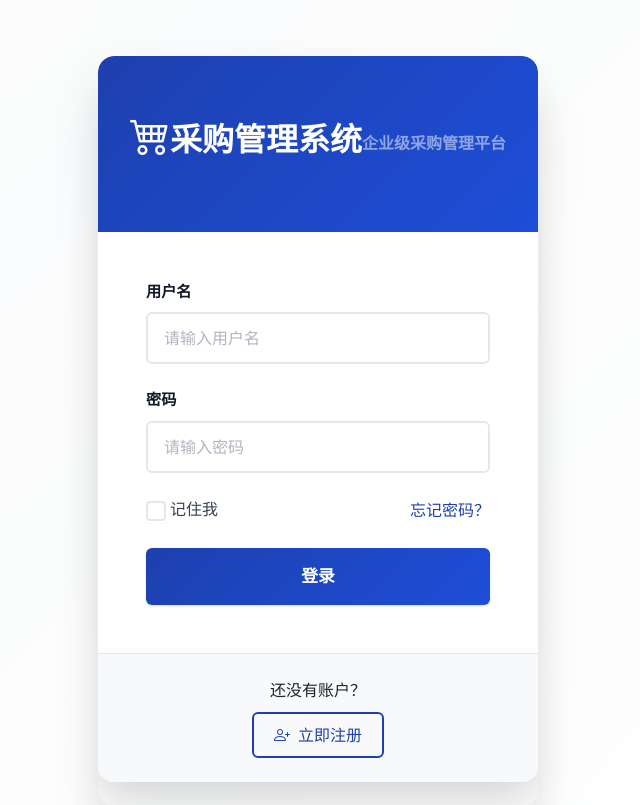
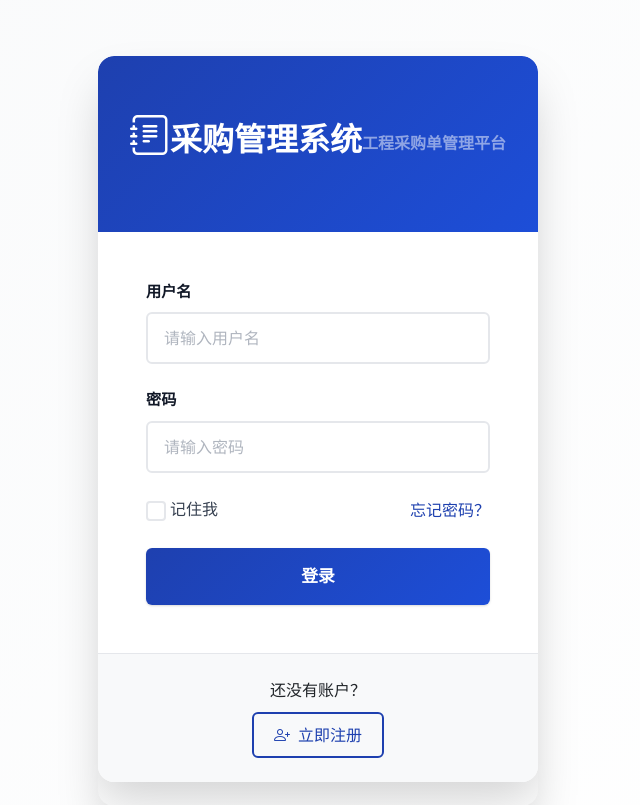
Before and after one commit to qianqianjie-999/procurement_v1.0, a Flask app: page /auth/login in a window 1280 px wide. Shown: the top 805 px of the page, without its empty margins (322-962 px from the left). Run offline with Flask 3, Linux system fonts and the light colour scheme; some libraries are stand-ins or nearby versions; some web fonts are replaced.

Commit message:
feat: 更新系统名称为工程采购单管理平台，优化图标

```diff
--- a/app/templates/auth/login_enhanced.html
+++ b/app/templates/auth/login_enhanced.html
@@ -11,10 +11,10 @@
             <!-- 卡片头部 -->
             <div class="card-header text-center py-5 bg-gradient-primary">
                 <div class="mb-3">
-                    <i class="bi bi-cart4 text-white" style="font-size: 2.5rem;"></i>
+                    <i class="bi bi-journal-text text-white" style="font-size: 2.5rem;"></i>
                 </div>
                 <h2 class="text-white mb-2">采购管理系统</h2>
-                <p class="text-white-50 mb-0">企业级采购管理平台</p>
+                <p class="text-white-50 mb-0">工程采购单管理平台</p>
             </div>
 
             <!-- 卡片主体 -->
--- a/app/templates/auth/register.html
+++ b/app/templates/auth/register.html
@@ -106,7 +106,7 @@
         </div>
         <div class="card-footer">
             <small class="text-muted">
-                &copy; 2026 采购管理系统 | 企业级采购管理平台
+                &copy; 2026 采购管理系统 | 工程采购单管理平台
             </small>
         </div>
     </div>
--- a/app/templates/base.html
+++ b/app/templates/base.html
@@ -125,7 +125,7 @@
     {% block footer %}
     <footer class="footer mt-auto">
         <div class="container text-center">
-            <p class="mb-0">&copy; 2026 采购管理系统 | 企业级采购管理平台</p>
+            <p class="mb-0">&copy; 2026 采购管理系统 | 工程采购单管理平台</p>
         </div>
     </footer>
     {% endblock %}
--- a/app/templates/components/sidebar.html
+++ b/app/templates/components/sidebar.html
@@ -2,7 +2,7 @@
 <div class="sidebar" id="sidebar">
     <div class="sidebar-header">
         <a href="{{ url_for('main.index') }}" class="sidebar-brand">
-            <i class="bi bi-cart4"></i>
+            <i class="bi bi-journal-text"></i>
             <span>采购管理系统</span>
         </a>
     </div>
--- a/app/templates/index.html
+++ b/app/templates/index.html
@@ -195,7 +195,7 @@ setInterval(updateTime, 1000);
     <div class="card-body">
         <div class="row align-items-center">
             <div class="col-md-8">
-                <h1 class="display-5 mb-3"><i class="bi bi-cart4"></i> 采购管理系统</h1>
+                <h1 class="display-5 mb-3"><i class="bi bi-journal-text"></i> 采购管理系统</h1>
                 <p class="lead mb-0" style="opacity: 0.9;">高效、规范的企业采购管理平台，让采购流程更加简单</p>
             </div>
             <div class="col-md-4 text-md-end mt-3 mt-md-0">
```
